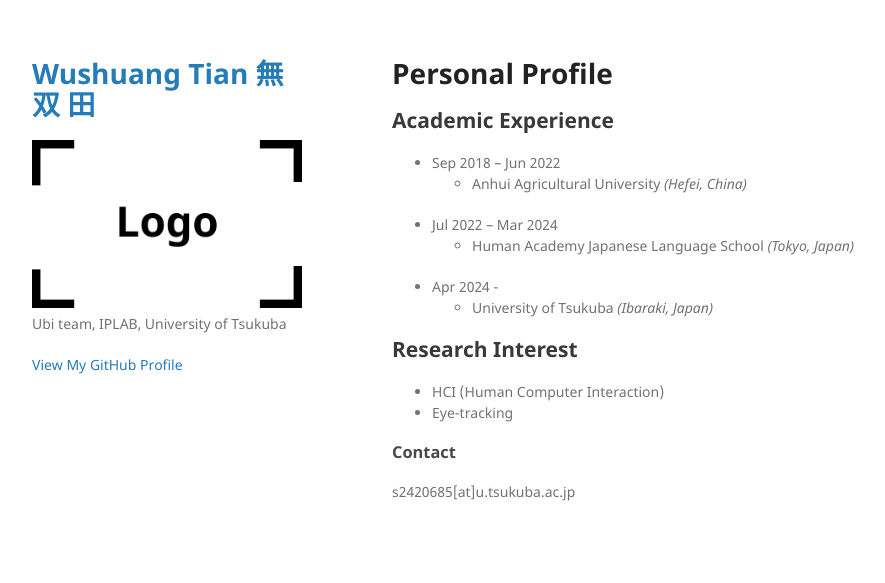
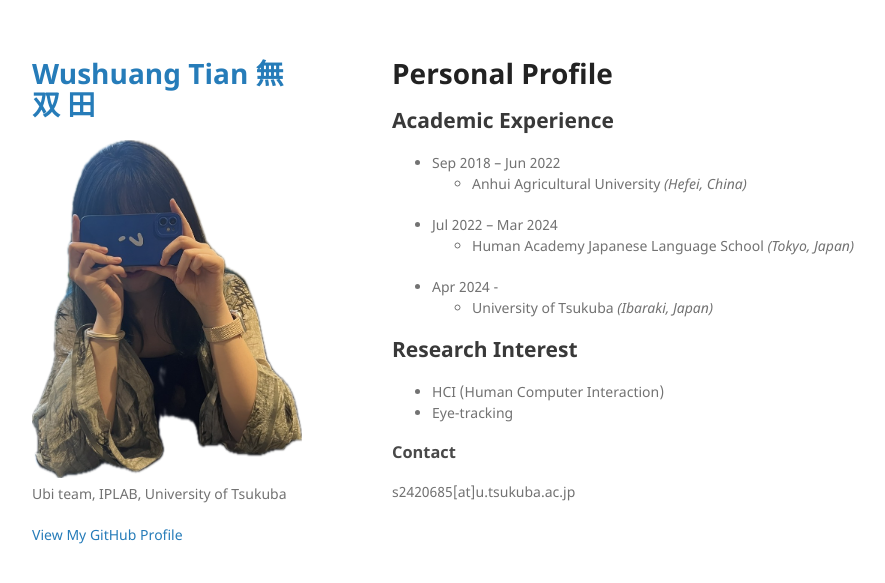
Before and after one commit to NawTang/nawtang.github.io, a Jekyll site: the page built from index.md, in a window 1280 px wide. Shown: the top 583 px of the page, without its empty margins (178-1063 px from the left). Built offline with Jekyll 4.4.1, drawn with Linux system fonts in a browser that asks for light colours; our own code applies the rules of GitHub Pages for plain Markdown files.

Commit message:
layout + image

```diff
--- a/_config.yml
+++ b/_config.yml
@@ -1,5 +1,5 @@
 title: Wushuang Tian      無双 田
-logo: /assets/img/logo.png
+logo: /assets/img/me.png
 description: Ubi team, IPLAB, University of Tsukuba
 show_downloads: true
 google_analytics:
--- a/index.md
+++ b/index.md
@@ -27,8 +27,6 @@ layout: default
 
 
 
-
-
 ### Contact
 
 s2420685[at]u.tsukuba.ac.jp
```
Also changed, not shown: assets/img/me.png (added).
